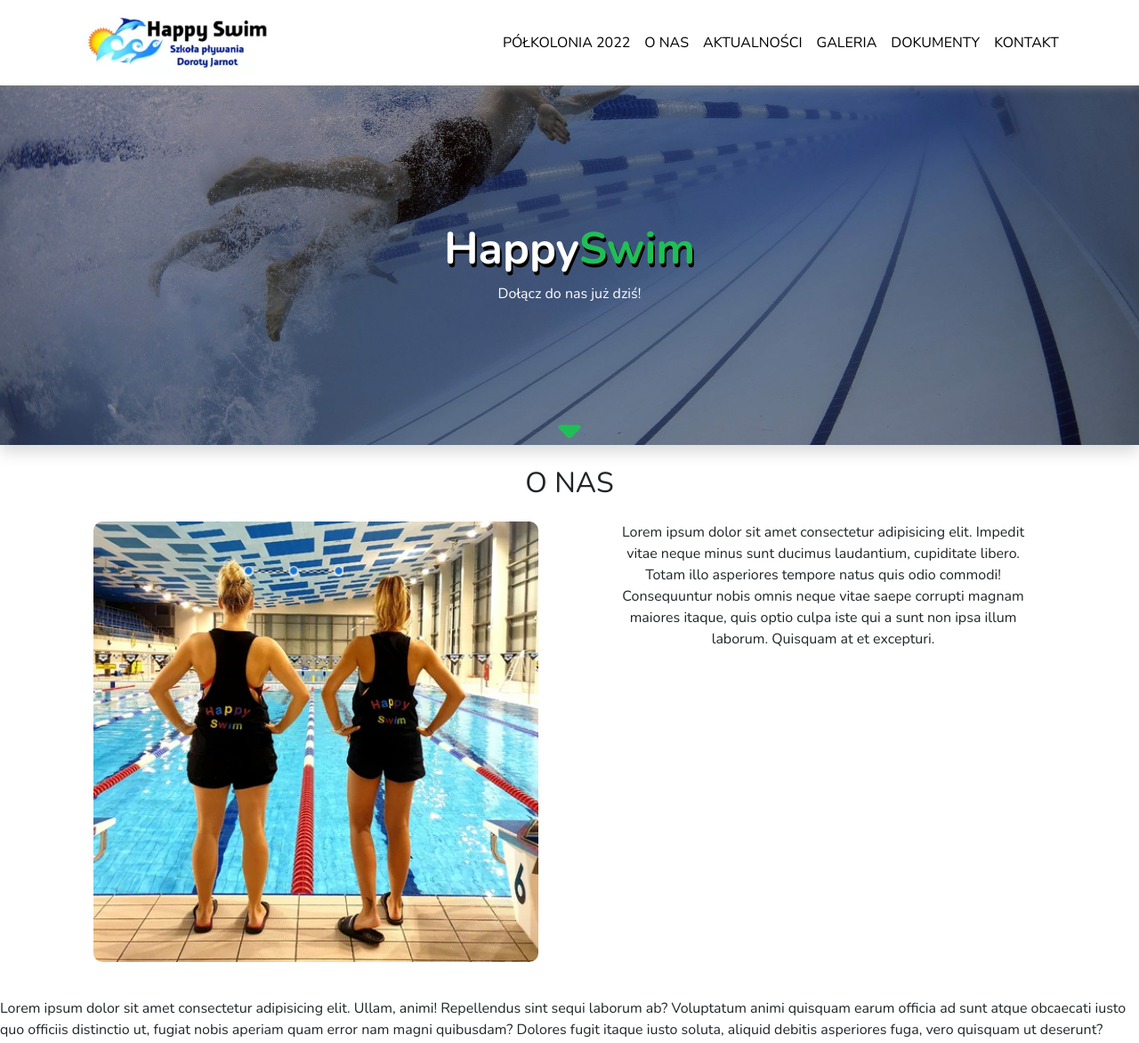
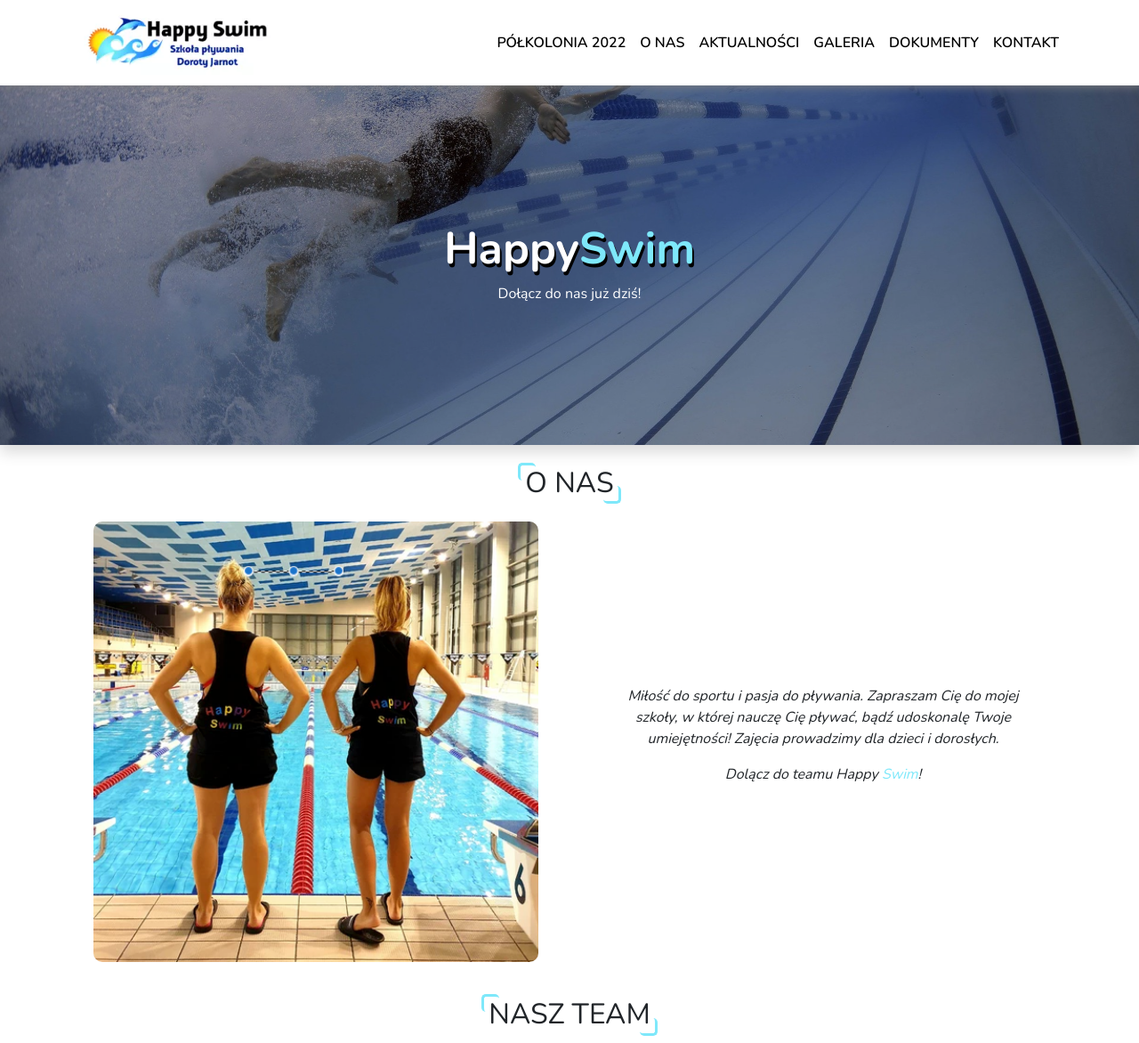
Before and after one commit to architektnumernabis/HAPPY-SWIM, a plain HTML site: page index.html in a window 1280 px wide. Shown: the top 1172 px of the page at 89% size. Drawn offline with nearby package versions, Linux system fonts and the light colour scheme.

Commit message:
fixed header, navigation and first section about us

```diff
--- a/index.html
+++ b/index.html
@@ -12,7 +12,7 @@
   <!--GOOGLE FONTS-->
   <link rel="preconnect" href="https://fonts.googleapis.com">
   <link rel="preconnect" href="https://fonts.gstatic.com" crossorigin>
-  <link href="https://fonts.googleapis.com/css2?family=Nunito:wght@400;700&display=swap" rel="stylesheet">
+  <link href="https://fonts.googleapis.com/css2?family=Nunito:wght@400;600;700&display=swap" rel="stylesheet">
   <!--MOJE STYLE-->
   <link rel="stylesheet" href="./static/css/main.css">
   <!--FONT AWESOME-->
@@ -45,7 +45,7 @@
   <header class="header">
     <div class="header-img">
       <div class="shadow">
-        <a href="#about-us"><i class="fas fa-sort-down"></i></a>
+
       </div>
       <div class="header-text">
         <h1>Happy<span>Swim</span></h1>
@@ -59,25 +59,41 @@
     <!--O NAS-->
     <section id="about-us" class="py-4 about-us">
       <div class="container">
-        <h2>o nas</h2>
+        <div class="d-flex justify-content-center align-items-center">
+          <h2>o nas</h2>
+        </div>
         <div class="row">
           <div class="col-md-6 py-3 text-center">
             <img src="/static/img/aboutus/header.png" alt="">
           </div>
-          <div class="col-md-6 py-3 text-center px-5">
-            <p>Lorem ipsum dolor sit amet consectetur adipisicing elit. Impedit vitae neque minus sunt ducimus laudantium, cupiditate libero. Totam illo asperiores tempore natus quis odio commodi! Consequuntur nobis omnis neque vitae saepe corrupti magnam maiores itaque, quis optio culpa iste qui a sunt non ipsa illum laborum. Quisquam at et excepturi.</p>
+          <div class="col-md-6 py-3 text-center d-flex flex-column justify-content-center px-5">
+            <p>Miłość do sportu i pasja do pływania. Zapraszam Cię do mojej szkoły, w której nauczę Cię pływać, bądź
+              udoskonalę Twoje umiejętności! Zajęcia prowadzimy dla dzieci i dorosłych.</p>
+            <p>Dolącz do teamu Happy <span>Swim</span>!</p>
           </div>
         </div>
       </div>
     </section>
 
+    <!--NASZ TEAM-->
     <section class="about-us-two">
+      <div class="container">
+        <div class="d-flex justify-content-center align-items-center">
+          <h2>nasz team</h2>
+        </div>
+        <div class="row">
 
+
+        </div>
+      </div>
     </section>
 
     <!--KONTAKT-->
-    <section class="contact">
-      <p>Lorem ipsum dolor sit amet consectetur adipisicing elit. Ullam, animi! Repellendus sint sequi laborum ab? Voluptatum animi quisquam earum officia ad sunt atque obcaecati iusto quo officiis distinctio ut, fugiat nobis aperiam quam error nam magni quibusdam? Dolores fugit itaque iusto soluta, aliquid debitis asperiores fuga, vero quisquam ut deserunt?</p>
+    <section class="py-4 contact">
+      <p>Lorem ipsum dolor sit amet consectetur adipisicing elit. Ullam, animi! Repellendus sint sequi laborum ab?
+        Voluptatum animi quisquam earum officia ad sunt atque obcaecati iusto quo officiis distinctio ut, fugiat nobis
+        aperiam quam error nam magni quibusdam? Dolores fugit itaque iusto soluta, aliquid debitis asperiores fuga, vero
+        quisquam ut deserunt?</p>
     </section>
   </main>
 
--- a/static/sass/_colors.scss
+++ b/static/sass/_colors.scss
@@ -1,4 +1,4 @@
 $white_color: #fff;
 $black_color: black;
-$main_color: #20bf55;
-$second_color: #7ee8fa;
+$main_color: #7ee8fa;
+$second_dark: #3e6ccf;
--- a/static/sass/main.scss
+++ b/static/sass/main.scss
@@ -16,9 +16,36 @@ body {
 }
 
 h2 {
+    position: relative;
     text-align: center;
     text-transform: uppercase;
 }
+
+h2::before,
+h2::after {
+    content: '';
+    position: absolute;
+    width: 20px;
+    height: 20px;
+    border-radius: 5px;
+
+}
+
+h2::before {
+    top: -4px;
+    left: -8px;
+    border-top: 3px solid $main_color;
+    border-left: 3px solid $main_color;
+}
+
+h2::after {
+    bottom: -4px;
+    right: -8px;
+    border-bottom: 3px solid $main_color;
+    border-right: 3px solid $main_color;
+}
+
+
 
 /*NAWIGACJA*/
 .navbar {
@@ -27,10 +54,11 @@ h2 {
     box-shadow: 3px 1px 10px grey;
 
     img {
-        height: 60px;
+        height: 50px;
     }
 
     a {
+        font-weight: 600;
         text-transform: uppercase;
         color: $black_color;
         transition: color .4s;
@@ -61,20 +89,6 @@ h2 {
         width: 100%;
         height: 100%;
         background-color: rgba(0, 0, 0, .4);
-
-        i {
-            position: absolute;
-            bottom: 5px;
-            font-size: 40px;
-            color: $main_color;
-            left: 50%;
-            transform: translateX(-50%);
-            transition: color .4s;
-        }
-
-        i:hover {
-            color: $second_color;
-        }
     }
 
     .header-text {
@@ -95,7 +109,7 @@ h2 {
             }
 
             span:hover {
-                color: $second_color;
+                color: $second_dark;
             }
         }
     }
@@ -107,6 +121,14 @@ h2 {
         border-radius: 10px;
         width: 200px;
     }
+
+    p {
+        font-style: italic;
+
+        span {
+            color: $main_color;
+        }
+    }
 }
 
 
@@ -117,7 +139,7 @@ h2 {
     /*NAWIGACJA*/
     .navbar {
         img {
-            height: 80px;
+            height: 60px;
         }
     }
 
@@ -137,6 +159,7 @@ h2 {
 }
 
 @media(min-width: 576px) {
+
     /*HEADER*/
     .header {
         .header-img {
@@ -153,6 +176,7 @@ h2 {
 }
 
 @media(min-width: 768px) {
+
     /*HEADER*/
     .header {
         .header-img {
@@ -175,10 +199,21 @@ h2 {
 }
 
 @media(min-width: 992px) {
-     /*O NAS*/
-     .about-us {
+
+    /*O NAS*/
+    .about-us {
         img {
             width: 500px;
         }
     }
 }
+
+@media(min-width: 1200px) {
+
+    /*NAWIGACJA*/
+    .navbar {
+        img {
+            height: 80px;
+        }
+    }
+}
```
Also changed, not shown: static/css/main.css, 1 other file.
